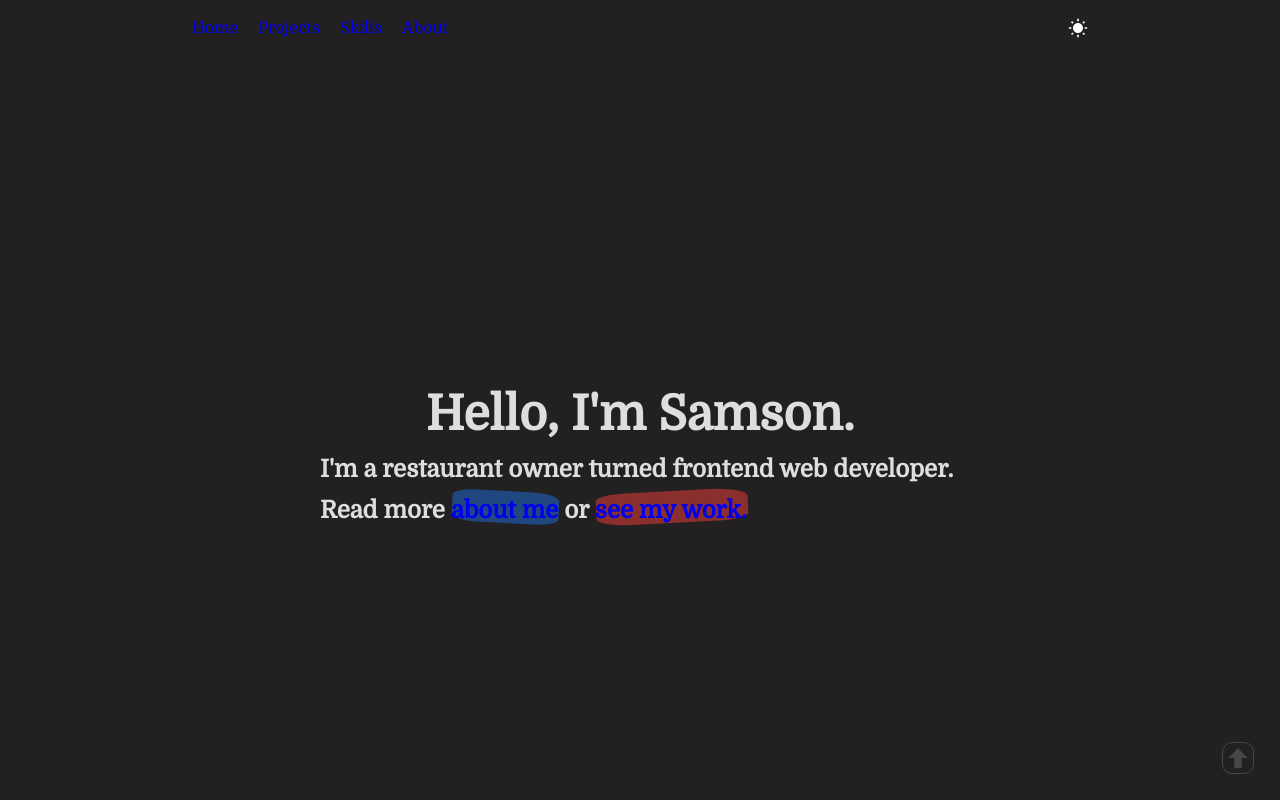
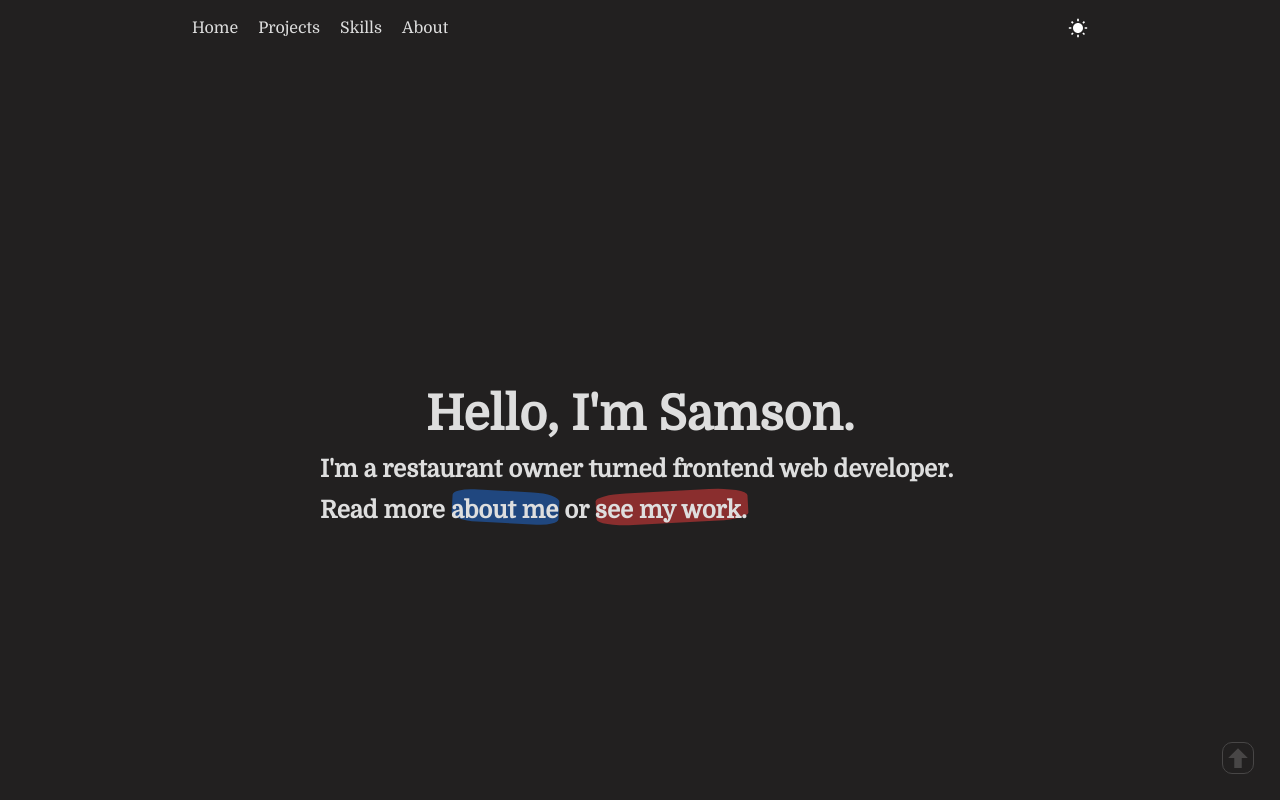
Before and after one commit to samsonc89/samson_portfolio, a website built with webpack: page src/template.html in a window 1280 px wide. Shown: the top 800 px of the page. Built offline with nearby package versions, Linux system fonts and the light colour scheme; files whose address does not match are found by name.

Commit message:
Fix link color

```diff
--- a/src/style.css
+++ b/src/style.css
@@ -107,6 +107,7 @@ nav {
 }
 
 a {
+  color: var(--text-color);
   text-decoration: none;
 }
 
```
